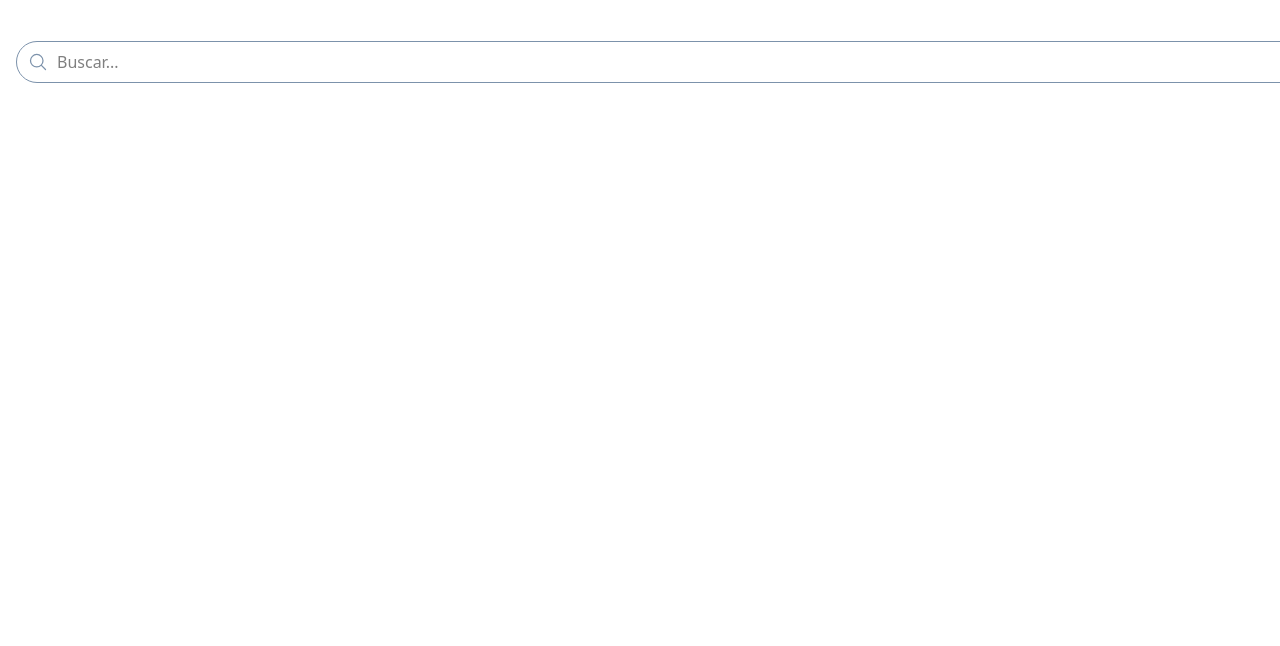
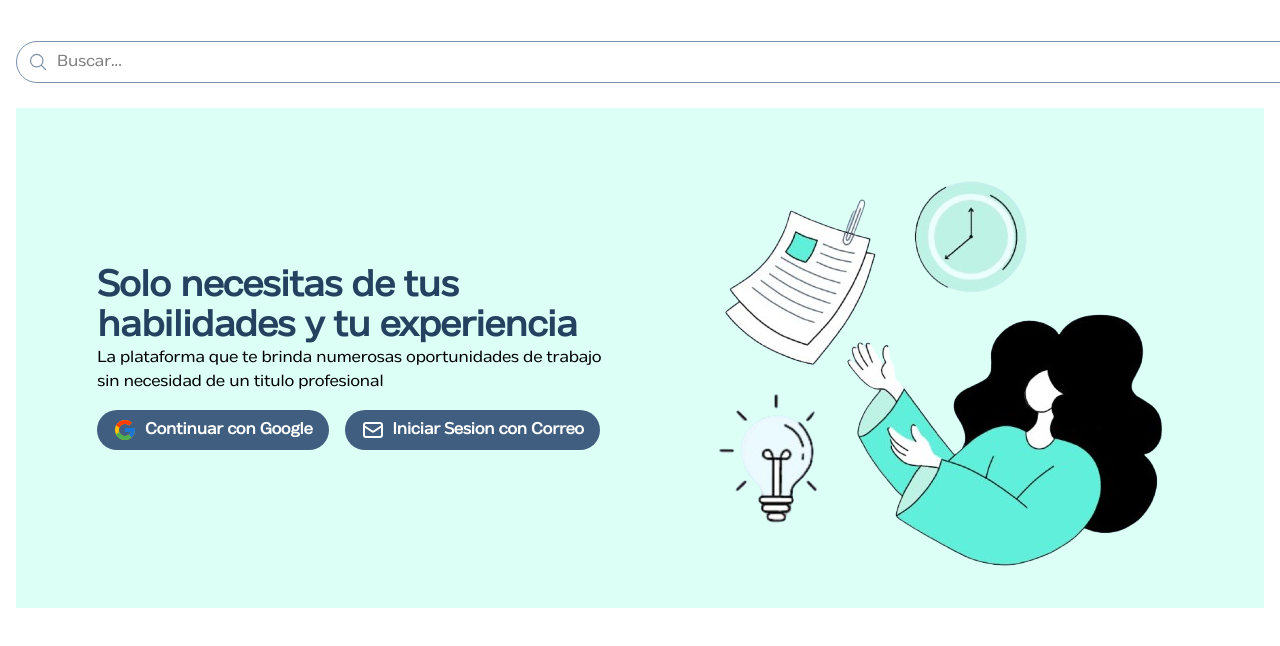
Before and after one commit to 0-min-0/PLP-Frontend, a React (Vite) app: page / in a window 1280 px wide. Shown: the top 646 px of the page. Built offline with nearby package versions, Linux system fonts and the light colour scheme.

Commit message:
Creacion del mensaje principal

```diff
--- a/src/App.jsx
+++ b/src/App.jsx
@@ -1,12 +1,12 @@
 import { useState } from 'react'
-import { MainLayout } from './Layouts/MainLayout/MainLayout'
 import './Style/index.css'
+import { MainPage } from './Pages/MainPage/MainPage'
 
 function App() {
 
   return (
-    <div className='w-full h-screen p-4'>
-      <MainLayout />
+    <div className='w-full h-screen p-4 font-[bodyText]'>
+      <MainPage />
     </div>
   )
 }
--- /dev/null
+++ b/src/Components/WelcomeText/welcomeText.jsx
@@ -0,0 +1,32 @@
+import React from 'react'
+import { Button } from '../../UI/button'
+import mainIlustration from '../../assets/images/main-ilustration.png'
+
+export const WelcomeText = () => {
+    return (
+        <div className='flex justify-evenly items-center'>
+            <div className=''>
+                <h1 className='text-4xl font-bold text-[#254160]'>Solo necesitas de tus <br />
+                    habilidades y tu experiencia</h1>
+                <p>La plataforma que te brinda numerosas oportunidades de trabajo <br /> sin necesidad de un titulo profesional</p>
+                <div className='flex gap-4 mt-4'>
+                    <Button
+                       btnType='button'
+                       btnName='Continuar con Google'
+                       btnStyle='flex items-center bg-[#405e7f] text-white rounded-full px-4 py-2 hover:bg-[#405e7f]'
+                       btnIcon='google'
+                    />
+                    <Button
+                       btnType='button'
+                       btnName='Iniciar Sesion con Correo'
+                       btnStyle='flex items-center bg-[#405e7f] text-white rounded-full px-4 py-2 hover:bg-[#405e7f]'
+                       btnIcon='email'
+                    />
+                </div>
+            </div>
+            <div>
+                <img src={ mainIlustration } alt='Ilustracion Principal' />
+            </div>
+        </div>
+    )
+}
--- a/src/Layouts/MainLayout/MainLayout.jsx
+++ b/src/Layouts/MainLayout/MainLayout.jsx
@@ -1,12 +1,12 @@
 import React from 'react'
 import { Header } from '../../Components/Header/Header'
-
+import { WelcomeText } from '../../Components/welcomeText/welcomeText'
 
 export const MainLayout = () => {
 
   return (
-    <div className=''>
-        <Header />
+    <div className='bg-[#dcfff6]'>
+        <WelcomeText />
     </div>
   )
 }
--- a/src/Pages/MainPage/MainPage.jsx
+++ b/src/Pages/MainPage/MainPage.jsx
@@ -1,11 +1,12 @@
 import React from 'react'
+import { Header } from '../../Components/Header/Header'
+import { MainLayout } from '../../Layouts/MainLayout/MainLayout'
 
-const MainPage = () => {
+export const MainPage = () => {
   return (
     <div>
-
+       <Header />
+       <MainLayout />
     </div>
   )
 }
-
-export default MainPage
--- a/src/Style/index.css
+++ b/src/Style/index.css
@@ -1 +1,10 @@
 @import 'tailwindcss';
+
+@font-face {
+    font-family: 'bodyText';
+    src: url('../assets/fonts/body-text-fit.ttf') format('truetype');
+  }
+
+@tailwind base;
+@tailwind components;
+@tailwind utilities;
--- a/src/UI/button.jsx
+++ b/src/UI/button.jsx
@@ -1,6 +1,8 @@
 import React from 'react'
+import { FcGoogle } from 'react-icons/fc'
+import { HiOutlineMail } from 'react-icons/hi'
 
-export const Button = ({ btnType, btnStyle, btnId = 'btnAny', btnName}) => {
+export const Button = ({ btnType, btnStyle, btnId = 'btnAny', btnName, btnIcon = null }) => {
 
   const btnBaseStyle = `
     font-bold px-4 py-2 rounded-full cursor-pointer
@@ -10,6 +12,10 @@ export const Button = ({ btnType, btnStyle, btnId = 'btnAny', btnName}) => {
   `
 
   return (
-    <button type={ btnType } className={ `${btnStyle} ${btnBaseStyle}` } id={ btnId }>{ btnName }</button>
+    <button type={ btnType } className={ `${btnStyle} ${btnBaseStyle}` } id={ btnId }>
+      { btnIcon === 'google' && <FcGoogle className='w-6 h-6 text-lg mr-2' /> }
+      { btnIcon === 'email' && <HiOutlineMail className='w-6 h-6 text-lg mr-2' /> }
+      { btnName }
+    </button>
   )
 }
--- a/vite.config.js
+++ b/vite.config.js
@@ -1,7 +1,7 @@
 import { defineConfig } from 'vite'
 import react from '@vitejs/plugin-react'
 import tailwindcss from '@tailwindcss/vite'
-import tailwindForms from '@tailwindcss/forms';
+import tailwindForms from '@tailwindcss/forms'
 
 // https://vite.dev/config/
 export default defineConfig({
@@ -28,6 +28,6 @@ export default defineConfig({
       },
     })],
     css: {
-      transformer: 'postcss' // Cambia de lightningcss a postcss
+      transformer: 'postcss'
     }
 })
```
Also changed, not shown: src/assets/fonts/body-text-fit.ttf (added), src/assets/images/main-ilustration.png (added).
